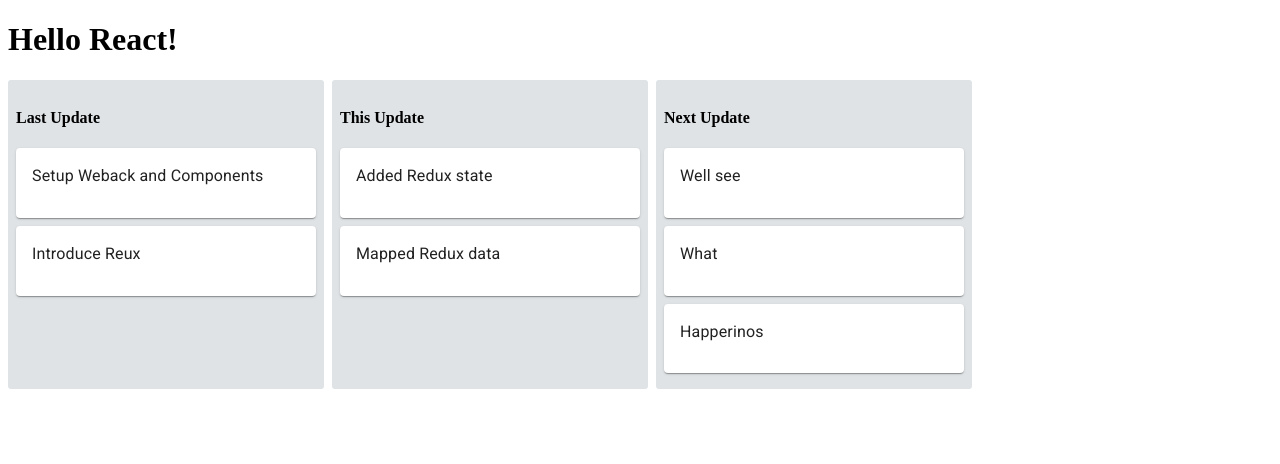
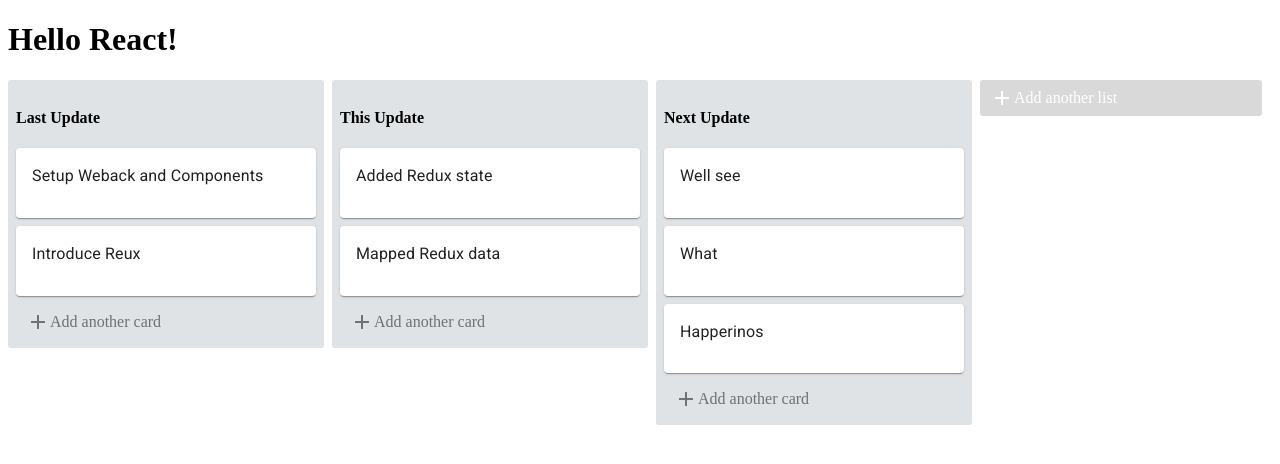
Before and after one commit to sale4319/org-dashboard, a React (Create React App) app: page / in a window 1280 px wide. Shown: the top 464 px of the page. Built offline with nearby package versions, Linux system fonts and the light colour scheme.

Commit message:
add card/list button

```diff
--- a/package.json
+++ b/package.json
@@ -9,6 +9,7 @@
     "react-dom": "^16.11.0",
     "react-redux": "^7.1.1",
     "react-scripts": "3.2.0",
+    "react-textarea-autosize": "^7.1.2",
     "redux": "^4.0.4",
     "typeface-roboto": "0.0.75"
   },
--- a/src/components/App.js
+++ b/src/components/App.js
@@ -1,6 +1,7 @@
 import React, {Component} from 'react';
 import CompList from './CompList';
 import { connect } from 'react-redux';
+import CompActionButton from './CompActionButton';
 
 class App extends Component {
   render() {
@@ -12,8 +13,10 @@ class App extends Component {
           <div style={styles.listsContainer}>
             {/* Importing CompList component and data from reducer */}
             {lists.map(list => (
-              <CompList title={list.title} cards={list.cards} />
+              <CompList key={list.id} title={list.title} cards={list.cards} />
               ))}
+              {/* Importing Add list button */}
+              <CompActionButton list />
           </div>
         </div>
       );
--- /dev/null
+++ b/src/components/CompActionButton.js
@@ -0,0 +1,125 @@
+import React from 'react';
+import Icon from '@material-ui/core/Icon';
+import Card from '@material-ui/core/Card';
+import Button from '@material-ui/core/Button';
+import Textarea from 'react-textarea-autosize';
+
+class CompActionButton extends React.Component {
+
+    state = {
+        formOpen: false
+    }
+
+    openForm = () => {
+        this.setState({
+            formOpen: true
+        })
+    }
+
+    closeForm = () => {
+        this.setState({
+            formOpen: false
+        });
+    };
+
+    handleInputChange = e => {
+        this.setState({
+            text: e.target.value
+        });
+    };
+
+    //Handles pre click state of add card
+    renderAddButton = () => {
+        const { list } = this.props;
+
+        //Reusable optional button properties
+        const buttonText = list ? "Add another list" : "Add another card";
+        const buttonTextOpacity = list ? 1: 0.5;
+        const buttonTextColor = list ? "white" : "inherit";
+        const buttonTextBackground = list ? "rgba(0,0,0,.15" : "inherit";
+
+        return (
+            <div
+                onClick={this.openForm}
+                 // Inline CSS need to move it to external file
+                style={{
+                    ...styles.openFormButtonGroup,
+                    opacity: buttonTextOpacity,
+                    color:buttonTextColor,
+                    backgroundColor: buttonTextBackground
+                }}
+            >
+                <Icon>add</Icon>
+                <p>{buttonText}</p>
+            </div>
+        );
+    };
+
+    //Takes care of form for adding cards
+    renderForm = () => {
+
+        const { list } = this.props;
+
+        const placeholder = list
+        ? "Enter list title..."
+        : "Enter title for this card...";
+
+        const buttonTitle = list ? "Add List" : "Add Card";
+
+        return <div>
+            <Card style={{
+                overFlow: "visible",
+                minHeight: 80,
+                minWidth: 272,
+                padding: "6px 8px 2px"
+                }}
+            >
+                <Textarea
+                    placeholder={placeholder}
+                    autoFocus
+                    onBlur={this.closeForm}
+                    value={this.state.text}
+                    onChange={this.handleInputChange}
+                    style={{
+                        resize: "none",
+                        width: "100%",
+                        outline: "none",
+                        border: "none"
+                    }}
+                />
+            </Card>
+            <div style={styles.formButtonGroup}>
+                <Button
+                    variant="contained"
+                    style={{color: "white", backgroundColor: "#5aaC44"}}>
+                    {buttonTitle}{" "}
+                </Button>
+                <Icon style={{ marginLeft: 8, cursor: "pointer"}}>close</Icon>
+            </div>
+        </div>
+    };
+
+    render() {
+        return this.state.formOpen ? this.renderForm() : this.renderAddButton();
+    }
+}
+
+//Temp CCS need to move it to external file
+const styles = {
+    openFormButtonGroup: {
+        display: "flex",
+        alignItems: "center",
+        cursor: "pointer",
+        borderRadius: 3,
+        height: 36,
+        width: 272,
+        paddingLeft: 10
+    },
+    formButtonGroup: {
+        marginTop: 8,
+        display: "flex",
+        alignItems: "center"
+    }
+};
+
+export default CompActionButton;
--- a/src/components/CompList.js
+++ b/src/components/CompList.js
@@ -1,5 +1,6 @@
 import React from 'react';
 import CompCard from './CompCard';
+import CompActionButton from './CompActionButton';
 
 // Pass elements from reducers
 const CompList = ({title, cards}) => {
@@ -7,7 +8,10 @@ const CompList = ({title, cards}) => {
         <div style={styles.container}>
         <h4>{title}</h4>
         {/* Importing CompCard component and data from reducer*/}
-       { cards.map(card => <CompCard text={card.text} />) }
+        {cards.map(card => (
+            <CompCard key={card.id} text={card.text} />
+       ))}
+            <CompActionButton />
         </div>
     )
 };
@@ -18,6 +22,7 @@ const styles = {
         borderRadius: 3,
         width: 300,
         padding: 8,
+        height: "100%",
         marginRight: 8
     }
 };
--- a/src/reducers/listsReducer.js
+++ b/src/reducers/listsReducer.js
@@ -16,7 +16,7 @@ const initialState = [
     },
     {
     title: "This Update",
-    id: 0,
+    id: 1,
     cards: [
             {
                 id: 0,
@@ -30,7 +30,7 @@ const initialState = [
     },
     {
     title: "Next Update",
-    id: 0,
+    id: 2,
     cards: [
             {
                 id: 0,
```
Also changed, not shown: 1 other file (tests, documents, lock files or other folders).
